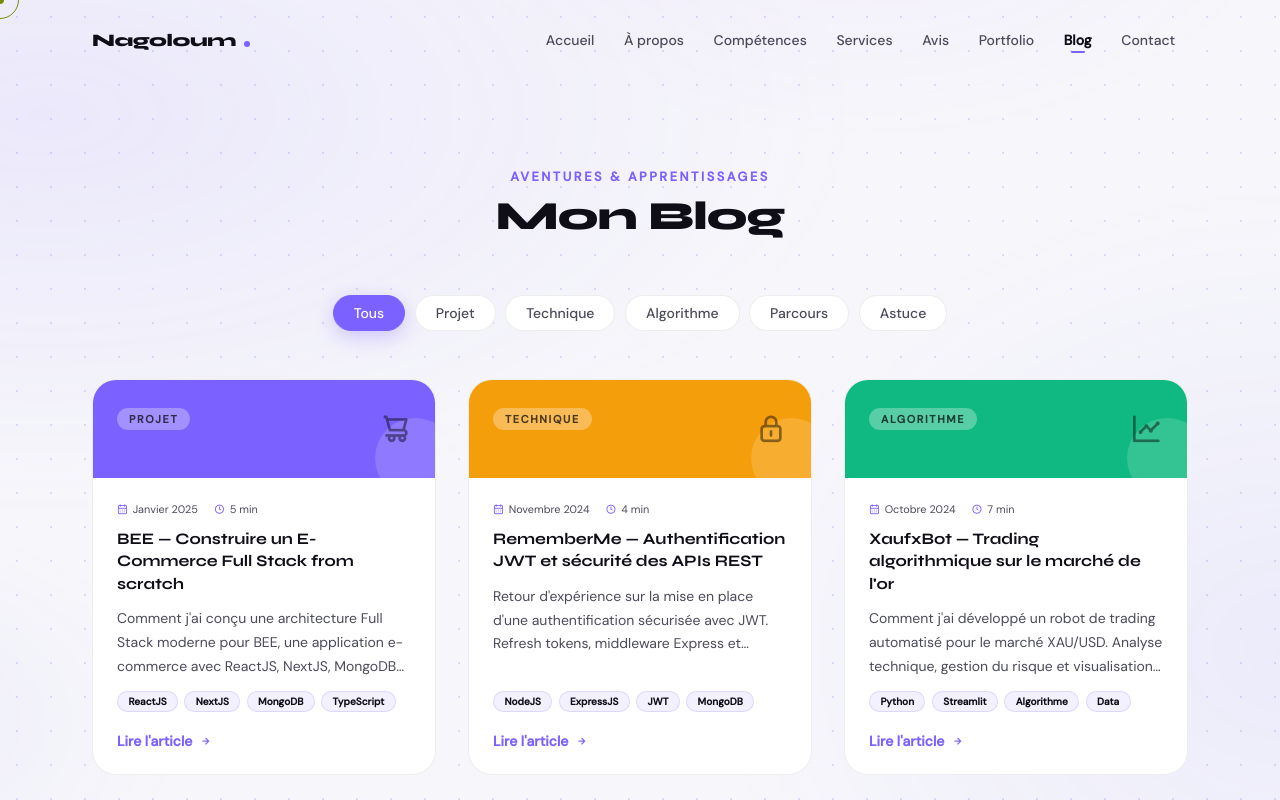
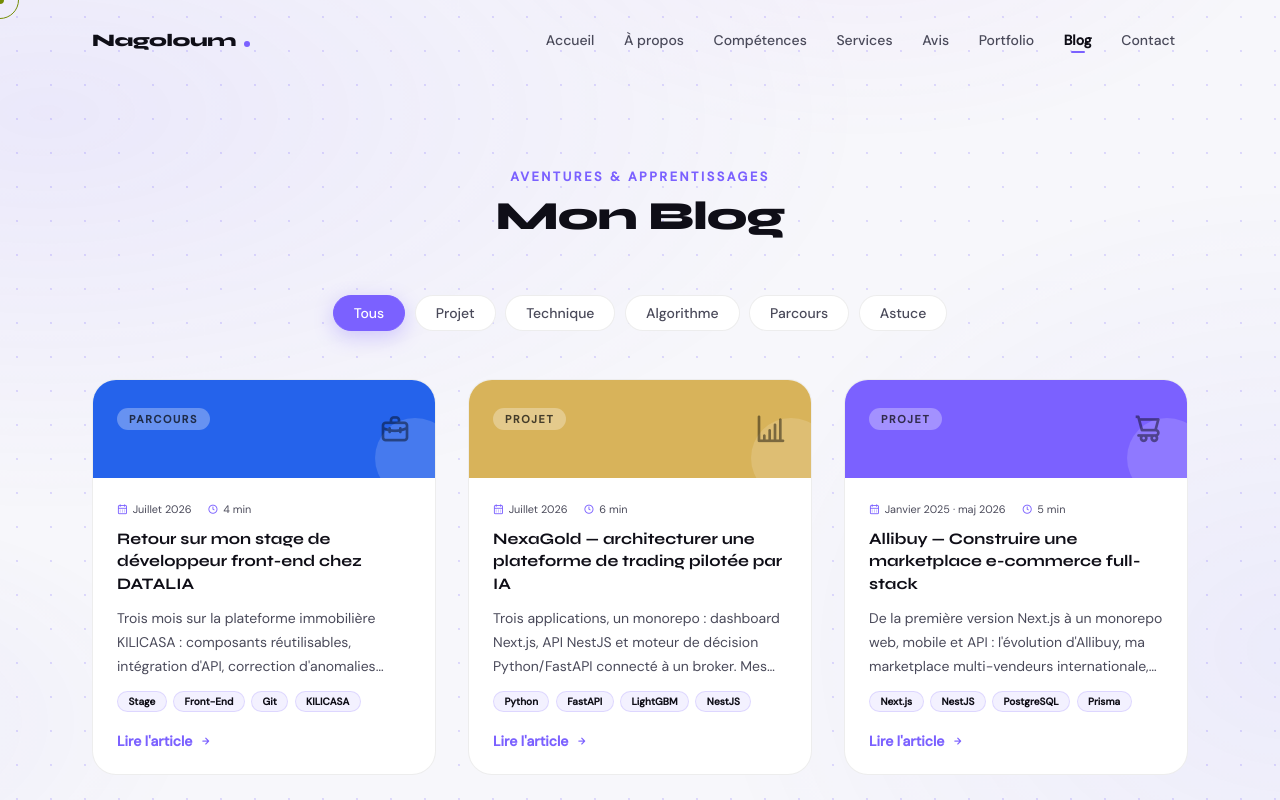
Before and after one commit to Nagoloum/Nagos, a React (Vite) app: page /blog in a window 1280 px wide. Shown: the top 800 px of the page. Built offline with nearby package versions, Linux system fonts and the light colour scheme.

Commit message:
feat(blog): rewrite Allibuy article with verified facts, add DATALIA internship and NexaGold posts, feature Claude Code

```diff
--- a/src/components/blog/Blog.jsx
+++ b/src/components/blog/Blog.jsx
@@ -5,21 +5,57 @@ import './Blog.css';
 
 const posts = [
   {
+    id: 6,
+    category: 'Parcours',
+    date: 'Juillet 2026',
+    readTime: '4 min',
+    title: 'Retour sur mon stage de développeur front-end chez DATALIA',
+    excerpt: 'Trois mois sur la plateforme immobilière KILICASA : composants réutilisables, intégration d\'API, correction d\'anomalies responsive et travail en équipe avec Git.',
+    tags: ['Stage', 'Front-End', 'Git', 'KILICASA'],
+    icon: 'uil-briefcase-alt',
+    color: '#2563EB',
+    paragraphs: [
+      'D\'avril à juin 2026, j\'ai effectué un stage de trois mois comme développeur front-end chez DATALIA, sur la plateforme immobilière KILICASA. Premier vrai contact avec le rythme d\'une équipe produit.',
+      '**Mes missions :** développer et intégrer des interfaces web responsives, créer et améliorer des composants réutilisables, corriger des anomalies d\'affichage et intégrer des données via API.',
+      '**Le travail en équipe :** branches Git, revues de code et retours de l\'équipe technique. On code différemment quand quelqu\'un d\'autre lit chaque ligne — plus simple, plus lisible, plus cohérent avec l\'existant.',
+      '**Ce que le stage m\'a appris :** livrer des interfaces soignées dans un cadre professionnel, tenir compte des retours utilisateurs, et découper mon travail en petites étapes vérifiables.',
+      '**La suite :** je cherche une alternance full-stack dès septembre 2026 pour continuer à apprendre en équipe, en préparant un Mastère Développement Full-Stack à INGETIS.',
+    ],
+  },
+  {
+    id: 7,
+    category: 'Projet',
+    date: 'Juillet 2026',
+    readTime: '6 min',
+    title: 'NexaGold — architecturer une plateforme de trading pilotée par IA',
+    excerpt: 'Trois applications, un monorepo : dashboard Next.js, API NestJS et moteur de décision Python/FastAPI connecté à un broker. Mes choix techniques et leurs raisons.',
+    tags: ['Python', 'FastAPI', 'LightGBM', 'NestJS'],
+    icon: 'uil-chart-growth',
+    color: '#D8B35A',
+    paragraphs: [
+      'NexaGold est la suite logique de XAUFxBot et Fundatrade : une plateforme complète de trading algorithmique sur l\'or (XAU/USD), pilotée par IA. Trois applications dans un monorepo : un dashboard Next.js, une API NestJS (utilisateurs, JWT, notifications, WebSockets) et un moteur Python/FastAPI qui enchaîne données → stratégie → risque → exécution.',
+      '**Choisir le broker par l\'API :** j\'ai retenu un broker à API REST pure — aucune application tierce à faire tourner, authentification par clé, prix en streaming et compte démo identique au réel. Un choix d\'architecture avant d\'être un choix de trading.',
+      '**Du gradient boosting avant le deep learning :** côté modèles, je démarre avec scikit-learn et LightGBM, mesurables et rapides à entraîner. Le deep learning viendra après validation du pipeline de backtesting — construit sur un historique de bougies profond.',
+      '**La sécurité d\'abord :** le moteur ne peut envoyer aucun ordre tant que le kill switch n\'est pas explicitement levé (désactivé par défaut). Les identifiants du broker vivent dans l\'environnement, jamais dans le code.',
+      '**Leçon principale :** séparer données, stratégie, risque et exécution rend chaque brique testable indépendamment — et un système de trading, ça se teste avant de trader.',
+    ],
+  },
+  {
     id: 1,
     category: 'Projet',
-    date: 'Janvier 2025',
+    date: 'Janvier 2025 · maj 2026',
     readTime: '5 min',
-    title: 'BEE — Construire un E-Commerce Full Stack from scratch',
-    excerpt: 'Comment j\'ai conçu une architecture Full Stack moderne pour BEE, une application e-commerce avec ReactJS, NextJS, MongoDB et Drizzle ORM. Les défis rencontrés et les leçons apprises.',
-    tags: ['ReactJS', 'NextJS', 'MongoDB', 'TypeScript'],
+    title: 'Allibuy — Construire une marketplace e-commerce full-stack',
+    excerpt: 'De la première version Next.js à un monorepo web, mobile et API : l\'évolution d\'Allibuy, ma marketplace multi-vendeurs internationale, et les leçons apprises en route.',
+    tags: ['Next.js', 'NestJS', 'PostgreSQL', 'Prisma'],
     icon: 'uil-shopping-cart-alt',
     color: '#7B61FF',
     paragraphs: [
-      'Construire BEE a été une aventure intense. L\'objectif : une plateforme e-commerce complète, scalable, avec une DX agréable.',
-      '**Stack choisie :** ReactJS + NextJS pour le frontend (SSR/SSG natif), MongoDB + Drizzle ORM pour la couche données, TypeScript pour la sécurité du typage.',
-      '**Défi n°1 — Le typage strict avec Drizzle + MongoDB :** Drizzle est typiquement utilisé avec SQL. L\'adapter à MongoDB tout en conservant la validation TypeScript a demandé une configuration personnalisée des schémas.',
-      '**Défi n°2 — Le panier temps réel :** J\'ai opté pour un state global Zustand plutôt que Context API pour éviter les re-renders inutiles. Couplé à localStorage pour la persistance, le panier survit aux rechargements.',
-      '**Leçon principale :** Une bonne modélisation des données dès le départ évite les migrations douloureuses plus tard.',
+      'Allibuy est mon projet le plus ambitieux : une marketplace e-commerce multi-vendeurs internationale. Parti d\'une première version Next.js + PostgreSQL (Drizzle ORM), le projet a évolué vers un monorepo complet : web Next.js 15, application mobile Expo / React Native et API NestJS.',
+      '**Stack actuelle :** NestJS 10 + Prisma 6 + PostgreSQL 16, Redis + BullMQ pour les files de tâches, Meilisearch pour la recherche, Socket.io pour le temps réel — le tout orchestré en Docker sur une infrastructure volontairement minimaliste.',
+      '**Défi n°1 — La sécurité des données :** row-level security PostgreSQL, triggers et rôles applicatifs séparés. La base ne fait confiance à personne, pas même à l\'API.',
+      '**Défi n°2 — L\'international :** multi-devises (XAF / EUR / USD), numéros de téléphone internationaux et paiements mobile money — des contraintes qui touchent chaque couche, du schéma de données à l\'interface.',
+      '**Leçon principale :** un monorepo avec des types et validateurs partagés (Zod) évite toute divergence entre le web, le mobile et l\'API. Et une bonne modélisation des données dès le départ évite les migrations douloureuses.',
     ],
   },
   {
@@ -44,7 +80,7 @@ const posts = [
     category: 'Algorithme',
     date: 'Octobre 2024',
     readTime: '7 min',
-    title: 'XaufxBot — Trading algorithmique sur le marché de l\'or',
+    title: 'XAUFxBot — Trading algorithmique sur le marché de l\'or',
     excerpt: 'Comment j\'ai développé un robot de trading automatisé pour le marché XAU/USD. Analyse technique, gestion du risque et visualisation avec Streamlit.',
     tags: ['Python', 'Streamlit', 'Algorithme', 'Data'],
     icon: 'uil-chart-line',
@@ -80,13 +116,13 @@ const posts = [
     date: 'Août 2024',
     readTime: '2 min',
     title: 'Mes outils IA préférés pour coder plus vite au quotidien',
-    excerpt: 'Claude, Gemini, GROK — comment j\'intègre les assistants IA dans mon workflow quotidien pour l\'optimisation de code, le refactoring et la résolution de bugs complexes.',
-    tags: ['IA', 'Productivité', 'Workflow'],
+    excerpt: 'Claude Code, Gemini, GROK — comment j\'intègre les assistants IA dans mon workflow quotidien pour l\'optimisation de code, le refactoring et la résolution de bugs complexes.',
+    tags: ['IA', 'Claude Code', 'Productivité', 'Workflow'],
     icon: 'uil-robot',
     color: '#8B5CF6',
     paragraphs: [
       'L\'IA ne remplace pas le développeur — elle l\'amplifie. Voici mon workflow quotidien.',
-      '**1. Claude (Anthropic) :** Pour les explications, refactoring et architecture. Excellent pour comprendre du code legacy et générer de la documentation.',
+      '**1. Claude Code (Anthropic) :** l\'agent en ligne de commande que j\'utilise pour les tâches multi-fichiers : refactoring, génération de documentation, compréhension de code existant. C\'est l\'outil qui a le plus changé ma façon de travailler.',
       '**2. GROK :** Pour les questions techniques rapides et la recherche de patterns dans du code complexe.',
       '**3. Gemini :** Intégré à l\'IDE pour la complétion contextuelle et la génération de tests unitaires.',
       '**Règle d\'or :** Ne jamais copier-coller de l\'IA sans comprendre. L\'IA génère, toi tu valides, tu adaptes, tu testes. C\'est le contrat.',
```
